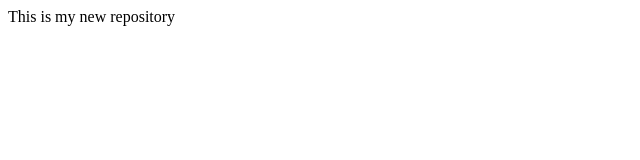
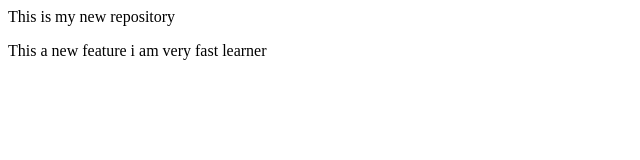
Before and after one commit to muskanraj1/localrepo, a plain HTML site: page index.html in a window 1280 px wide. Shown: the whole page, without its empty margins (0-640 px from the left). Drawn offline with Linux system fonts and the light colour scheme.

Commit message:
Add new featuer in term of ff

```diff
--- a/index.html
+++ b/index.html
@@ -1 +1,2 @@
 <p>This is my new repository</p>
+<p>This a new feature i am very fast learner</p>
```
